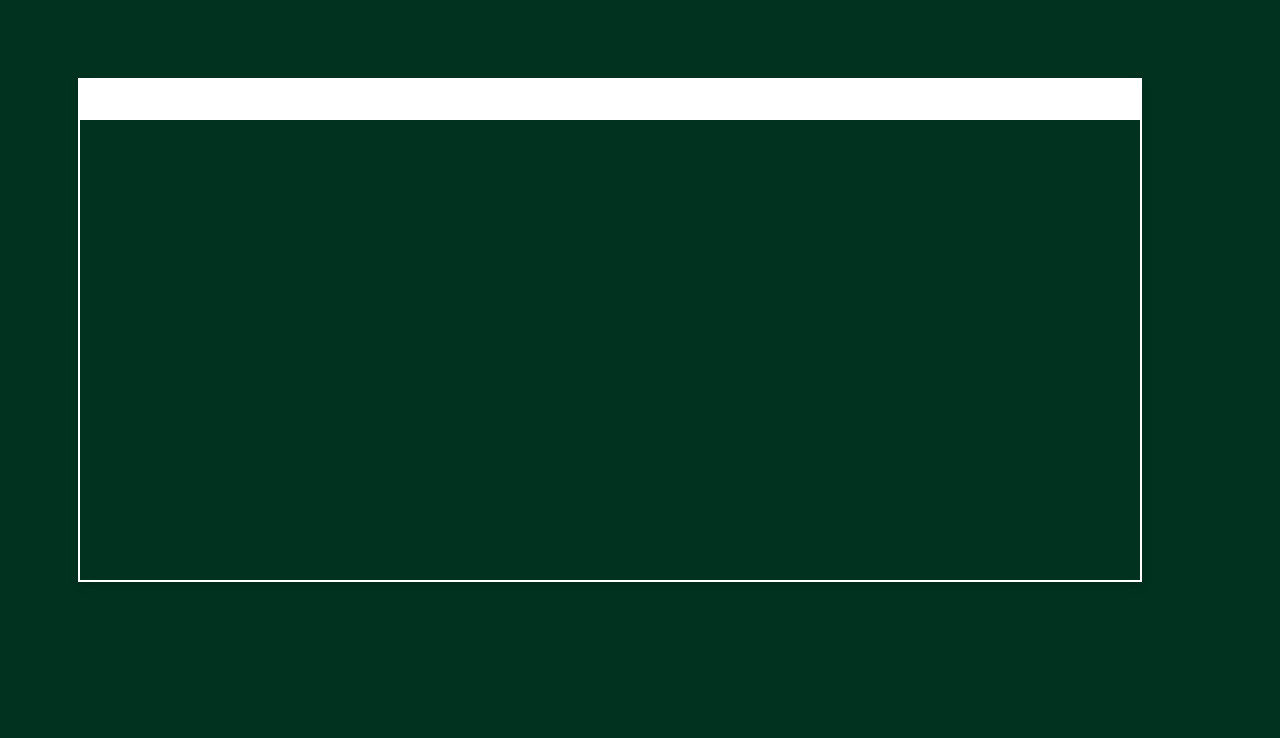
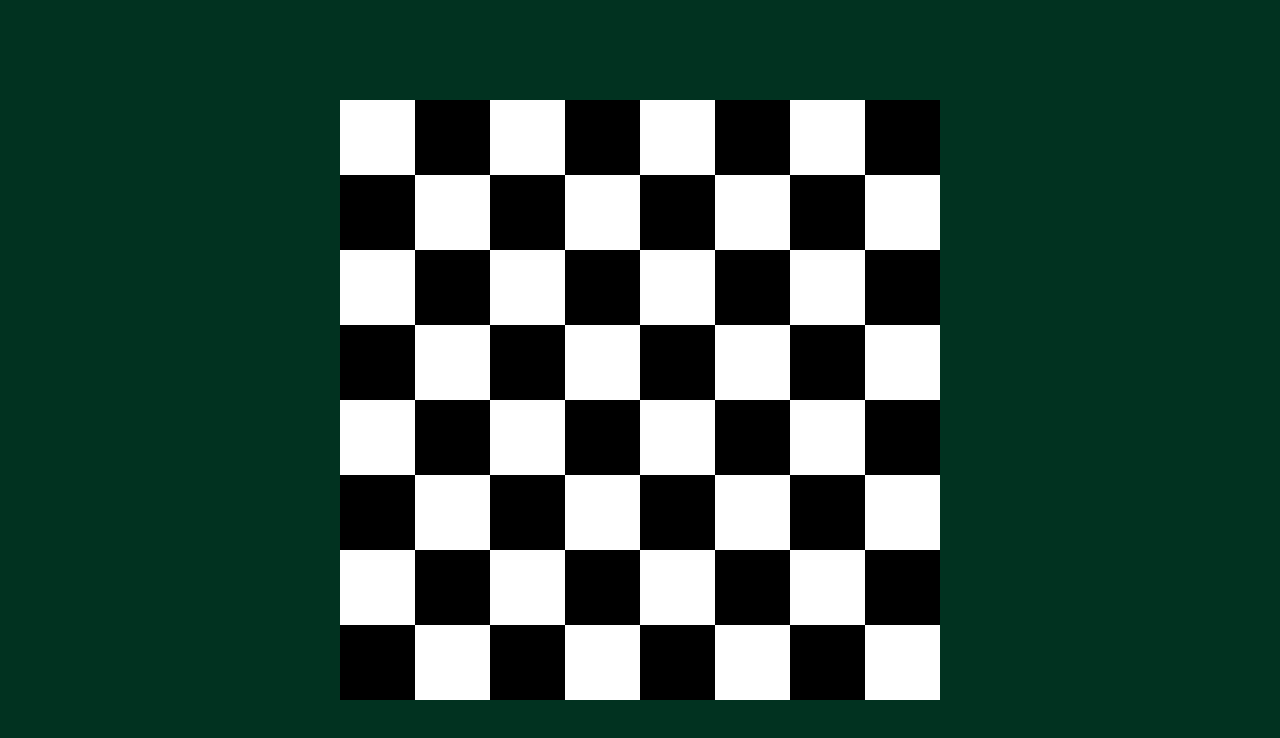
Before and after one commit to Virdze/Checkers-JS, a plain HTML site: page src/index.html in a window 1280 px wide. Drawn offline with Linux system fonts and the light colour scheme.

Commit message:
added basic board

```diff
--- a/src/index.html
+++ b/src/index.html
@@ -8,9 +8,7 @@
 </head>
 <body>
     <div class="board">
-        <div class="white-box">
-        <div class="black-box"></div>
-        </div>
     </div>
 </body>
+<script src="logic.js"></script>
 </html>
--- /dev/null
+++ b/src/logic.js
@@ -0,0 +1,17 @@
+
+const board = buildBoard()
+
+function buildBoard(){
+    const myboard = document.querySelector('.board');
+
+    for(let row = 0; row < 8 ; row++){
+        for(let column = 0 ; column < 8; column++){
+            const square = document.createElement('div');
+            square.classList.add('square');
+
+            (row + column) % 2 === 0 ? square.classList.add('white') : square.classList.add('black')
+
+            myboard.appendChild(square);
+        }
+    }
+}
--- a/src/styles.css
+++ b/src/styles.css
@@ -1,28 +1,27 @@
 body {
     background-color: #013220;
-    color: white;
-    font-family: Arial, sans-serif;
-    text-align: center;
-    padding: 50px;
-    z-index: -1;
-}
-
-.board{
-    position: absolute;
-    height: 500px;
-    width: 1060px;
-    margin:20px;
-    color: #013220;
-    border: 2px solid white;
-    border-radius: 0px;
-    border-color: white;
-    box-shadow: 0 4px 8px rgba(0, 0, 0, 0.2);
+    display: flex;
+    justify-content: center;
+    height: 100vh;
+    margin: 0;
+    align-items: center;
 
 }
 
-.white-box{
-    background-color: #fff; /* Added background color for .box */
-    color: #013220;
-    padding: 20px;
-
+.board {
+    display: flex;
+    flex-wrap: wrap;
+    width: 600px;
+    height: 600px;
 }
+.square {
+    width: 12.5%;
+    height: 12.5%;
+    box-sizing: border-box;
+}
+.black {
+    background-color: black;
+}
+.white {
+    background-color: white;
+}
```
